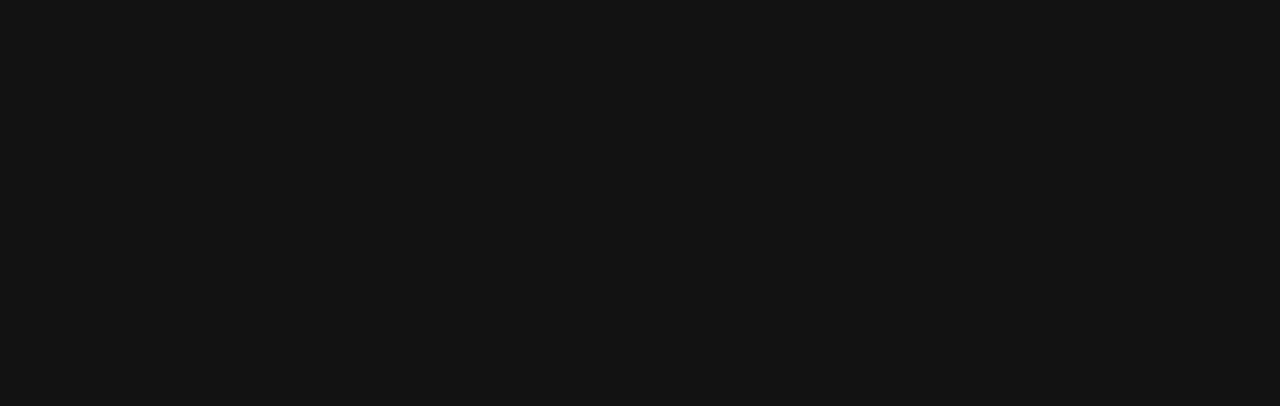
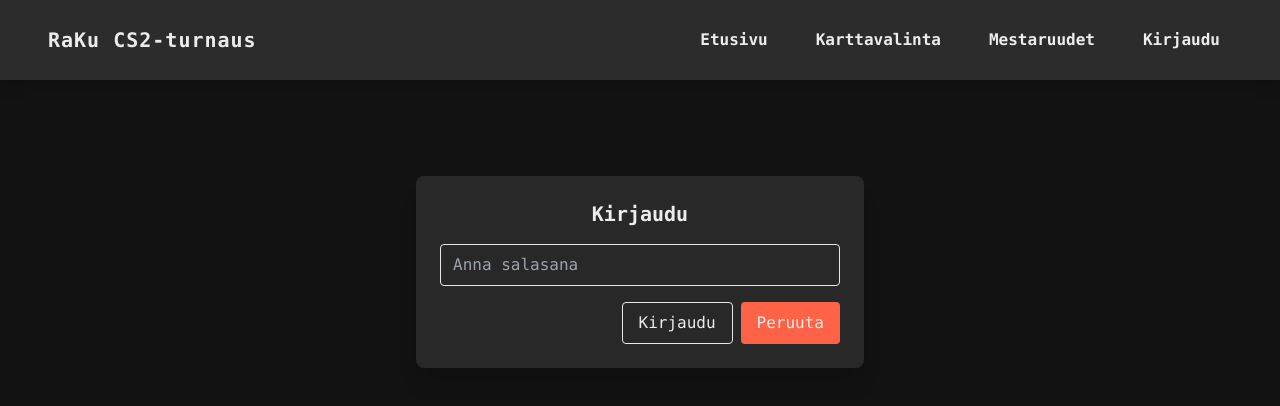
Before and after one commit to romurauta/testtest, a Nuxt app: page /login in a window 1280 px wide. Before the commit this address had no page. Shown: the top 406 px of the page. Built offline with nearby package versions, Linux system fonts and the light colour scheme.

Commit message:
Login added to header, pinia store installed

```diff
--- a/components/header.vue
+++ b/components/header.vue
@@ -31,12 +31,21 @@
           >
             Mestaruudet
           </NuxtLink>
+
+          <div v-if="!isLoggedIn" class="flex items-center">
+            <NuxtLink
+              to="/login"
+              class="text-white hover:text-cta px-3 py-4 rounded-md font-medium transition font-semibold"
+            >
+              Kirjaudu
+            </NuxtLink>
+          </div>
         </nav>
 
         <div class="sm:hidden">
           <button
             @click="toggleMenu"
-            class="p-2 rounded-md text-white hover:text-cta focus:outline-none focus:ring-2 focus:ring-offset-2 focus:ring-cta"
+            class="p-2 rounded-md text-white focus:outline-none"
           >
             <svg
               v-if="!menuOpen"
@@ -73,10 +82,7 @@
       </div>
     </div>
 
-    <nav
-      v-if="menuOpen"
-      class="sm:hidden border-t border-gray-700 bg-[#1c1c1c] pb-2"
-    >
+    <nav v-if="menuOpen" class="sm:hidden bg-smoke pb-2">
       <NuxtLink
         @click="toggleMenu"
         to="/"
@@ -101,17 +107,52 @@
       >
         Mestaruudet
       </NuxtLink>
+
+      <div v-if="!isLoggedIn">
+        <NuxtLink
+          to="/login"
+          class="block p-4 text-base font-medium text-white hover:bg-[#3a3a3a] hover:text-cta transition font-semibold w-full text-left"
+        >
+          Kirjaudu
+        </NuxtLink>
+      </div>
     </nav>
   </header>
 </template>
 
 <script setup>
-import { ref } from "vue";
+import { ref, defineEmits, defineProps } from "vue";
+import Login from "./login.vue"; // Lisää tämä rivi, jos et ole varma Nuxtin automaattisesta tuonnista
 
-// Mobiilivalikon tila
+// --- PROPS & EMITS ---
+
+const props = defineProps({
+  isLoggedIn: {
+    type: Boolean,
+    default: false,
+  },
+});
+
+const emit = defineEmits(["loggedIn", "logout"]);
+
+// --- REF-VIITTAUKSET MODAALIIN ---
+
 const menuOpen = ref(false);
 
 const toggleMenu = () => {
   menuOpen.value = !menuOpen.value;
 };
+
+const handleLoggedIn = () => {
+  emit("loggedIn");
+};
+
+const handleLogout = () => {
+  emit("logout");
+};
+
+const handleLogoutAndCloseMenu = () => {
+  handleLogout();
+  toggleMenu();
+};
 </script>
--- /dev/null
+++ b/components/login.vue
@@ -0,0 +1,106 @@
+<template>
+  <div>
+    <div
+      v-if="isOpen"
+      class="fixed inset-0 z-50 overflow-y-auto"
+      role="dialog"
+      aria-modal="true"
+    >
+      <div
+        class="fixed inset-0 bg-black bg-opacity-75 transition-opacity"
+        @click="close"
+      ></div>
+
+      <div
+        class="flex items-center justify-center min-h-screen px-4 text-center"
+      >
+        <div class="bg-smoke rounded-lg shadow-xl w-full max-w-md p-6 relative">
+          <h2 class="text-white text-xl font-semibold mb-4">Kirjaudu</h2>
+
+          <input
+            v-model="password"
+            type="password"
+            placeholder="Anna salasana"
+            class="w-full px-3 py-2 border rounded mb-4 bg-smoke text-white"
+            @keyup.enter="kirjauduSisaan"
+          />
+
+          <p v-if="error" class="text-red-500 text-sm mb-3">Väärä salasana</p>
+
+          <div class="flex justify-end space-x-2">
+            <button
+              @click="kirjauduSisaan"
+              class="px-4 py-2 border rounded hover:bg-lightSmoke text-white"
+            >
+              Kirjaudu
+            </button>
+            <button
+              @click="close"
+              class="px-4 py-2 bg-cta text-white rounded hover:bg-opacity-90"
+            >
+              Peruuta
+            </button>
+          </div>
+        </div>
+      </div>
+    </div>
+  </div>
+</template>
+
+<script setup>
+import { ref, defineEmits, defineExpose } from "vue"; // onMounted poistettu
+
+// Määritellään sallitut tapahtumat: loggedIn, loggedOut
+const emit = defineEmits(["loggedIn", "loggedOut"]);
+
+const isOpen = ref(false);
+const password = ref("");
+const error = ref(false);
+
+// AUTH_TOKEN_KEY - Avain poistettu, koska sitä ei enää käytetä
+
+// --- LOGIIKKA ---
+
+// onMounted-tarkistus poistettu, koska tilaa ei enää ladata localStorage:sta
+
+const open = () => {
+  isOpen.value = true;
+};
+
+const close = () => {
+  isOpen.value = false;
+  password.value = "";
+  error.value = false;
+};
+
+const kirjauduSisaan = () => {
+  // HUOM: Oikeassa sovelluksessa tekisit tässä API-kutsun palvelimelle
+  if (password.value === "mustang") {
+    // 1. Kirjautuminen onnistui
+    error.value = false;
+    close();
+
+    // 2. TALLENNA TOKEN LOCALSTORAGEEN - **POISTETTU**
+
+    // 3. Ilmoita vanhemmalle komponentille kirjautumisesta
+    emit("loggedIn");
+  } else {
+    // Virheellinen salasana
+    error.value = true;
+  }
+};
+
+// Uloskirjautumistoiminto
+const kirjauduUlos = () => {
+  // 1. POISTA TOKEN LOCALSTORAGESTA - **POISTETTU**
+
+  // 2. Ilmoita vanhemmalle komponentille uloskirjautumisesta
+  emit("loggedOut");
+};
+
+// Aseta open() ja kirjauduUlos() saataville ulkopuolelta
+defineExpose({
+  open,
+  kirjauduUlos,
+});
+</script>
--- a/nuxt.config.ts
+++ b/nuxt.config.ts
@@ -5,7 +5,7 @@
     "~/assets/css/main.css", // Oma CSS-tiedostosi
     "~/assets/css/tailwind.css", // Tailwindin CSS
   ],
-
+  modules: ["@pinia/nuxt"],
   postcss: {
     plugins: {
       tailwindcss: {},
@@ -17,4 +17,4 @@
   // plugins: ["~/plugins/firestore.js"],
 
   compatibilityDate: "2024-11-18",
-})
+});
--- a/pages/index.vue
+++ b/pages/index.vue
@@ -227,7 +227,6 @@
               </div>
             </div>
 
-            <!-- Modal for showing team players -->
             <transition appear name="modal">
               <div
                 v-if="naytaModal"
@@ -794,9 +793,9 @@
         <Playoffs :isLoggedIn="onKirjautunut" />
       </section>
     </div>
+    <!--
     <div class="flex justify-end container">
       <div class="text-white">
-        <!-- Näytetään joko Kirjaudu-painike tai salasana-kenttä ja painike -->
         <div v-if="!naytaSalasanaKentta">
           <button
             class="text-cta ml-2 px-4 py-1 border border-pig hover:bg-lightSmoke"
@@ -823,10 +822,14 @@
         </div>
       </div>
     </div>
+    -->
   </div>
 </template>
 
 <script>
+import { mapState, mapStores } from "pinia";
+import { useAuthStore } from "@/stores/auth";
+
 export default {
   data() {
     return {
@@ -879,7 +882,6 @@
 
       // Kirjautuminen
       salasana: "",
-      onKirjautunut: false,
       virhe: false,
       // Kirjautuminen
       joukkueet: [],
@@ -1067,6 +1069,19 @@
   },
   mounted() {
     this.haePlayoffsTiedot();
+    this.checkLoginStatus();
+  },
+  computed: {
+    // 1. Käytä mapStores tuomaan store objekti `authStore`
+    ...mapStores(useAuthStore),
+
+    // 2. Käytä mapState tuomaan getter 'kirjautumisTila'
+    //    nimellä 'onKirjautunut' suoraan komponentin computed-osioon
+    ...mapState(useAuthStore, {
+      onKirjautunut: "kirjautumisTila", // Nimi komonentissa: 'onKirjautunut', Nimi storeessa: 'kirjautumisTila'
+    }),
+
+    // Nyt voit käyttää 'onKirjautunut' suoraan templatessa
   },
   methods: {
     async haeTiedot() {
@@ -1209,15 +1224,6 @@
       this.naytaModal = false;
       this.modalJoukkue = "";
       this.joukkueenPelaajat = [];
-    },
-
-    kirjauduSisaan() {
-      if (this.salasana === "rantanen") {
-        this.onKirjautunut = true;
-        this.virhe = false;
-      } else {
-        this.virhe = true;
-      }
     },
 
     async haeOttelut() {
--- /dev/null
+++ b/pages/login.vue
@@ -0,0 +1,87 @@
+<template>
+  <Header />
+  <div class="flex items-center justify-center pt-24 px-4 text-center">
+    <div class="bg-smoke rounded-lg shadow-xl w-full max-w-md p-6 relative">
+      <div v-if="auth.onKirjautunut">
+        <h2 class="text-white text-xl font-semibold mb-4">Admin</h2>
+      </div>
+
+      <div v-else>
+        <h2 class="text-white text-xl font-semibold mb-4">Kirjaudu</h2>
+
+        <input
+          v-model="password"
+          type="password"
+          placeholder="Anna salasana"
+          class="w-full px-3 py-2 border rounded mb-4 bg-smoke text-white"
+          @keyup.enter="kirjauduSisaan"
+        />
+
+        <p v-if="error" class="text-red-500 text-sm mb-3">Väärä salasana</p>
+
+        <div class="flex justify-end space-x-2">
+          <button
+            @click="kirjauduSisaan"
+            class="px-4 py-2 border rounded hover:bg-lightSmoke text-white"
+          >
+            Kirjaudu
+          </button>
+          <button
+            @click="nollaaKentat"
+            class="px-4 py-2 bg-cta text-white rounded hover:bg-opacity-90"
+          >
+            Peruuta
+          </button>
+        </div>
+      </div>
+      <div v-if="auth.onKirjautunut">
+        <p class="text-white pb-6">
+          <NuxtLink
+            class="underline hover:text-cta underline-offset-2 mr-1"
+            to="/"
+            >Etusivulla</NuxtLink
+          >
+          pääset muokkaamaan tilastoja, sarjataulukkoa ja ottelun tuloksia.
+        </p>
+      </div>
+      <button
+        @click="kirjauduUlos"
+        class="px-4 py-2 bg-cta text-white rounded hover:bg-opacity-90"
+        v-if="auth.onKirjautunut"
+      >
+        Kirjaudu ulos
+      </button>
+    </div>
+  </div>
+</template>
+
+<script setup>
+import { ref } from "vue";
+import { useAuthStore } from "@/stores/auth";
+
+const auth = useAuthStore();
+
+const password = ref("");
+const error = ref(false);
+
+const kirjauduSisaan = () => {
+  if (password.value === "mustang") {
+    error.value = false;
+    auth.kirjauduSisaan();
+  } else {
+    error.value = true;
+  }
+};
+
+const kirjauduUlos = () => {
+  auth.kirjauduUlos();
+  // Varmistetaan, että lomakkeen tila nollataan myös uloskirjautumisen jälkeen
+  nollaaKentat();
+};
+
+// Uusi funktio "Peruuta"-painikkeelle
+const nollaaKentat = () => {
+  password.value = "";
+  error.value = false;
+};
+</script>
--- /dev/null
+++ b/plugins/pinia-persistedstate.client.js
@@ -0,0 +1,7 @@
+import piniaPluginPersistedstate from "pinia-plugin-persistedstate";
+
+// Nuxt ajaa tämän laajennuksen vain asiakaspuolella (client-side)
+export default defineNuxtPlugin(({ $pinia }) => {
+  // Käytä laajennusta Pinian kanssa
+  $pinia.use(piniaPluginPersistedstate);
+});
--- /dev/null
+++ b/stores/auth.js
@@ -0,0 +1,32 @@
+import { defineStore } from "pinia";
+
+export const useAuthStore = defineStore("auth", {
+  state: () => ({
+    // Aseta oletusarvo, joka toimii SSR:ssä
+    onKirjautunut: false,
+  }),
+
+  getters: {
+    kirjautumisTila: (state) => state.onKirjautunut,
+  },
+
+  actions: {
+    kirjauduSisaan() {
+      this.onKirjautunut = true;
+      // Persistointi-laajennus tallentaa tämän automaattisesti
+    },
+
+    kirjauduUlos() {
+      this.onKirjautunut = false;
+      // Persistointi-laajennus päivittää/poistaa tallennetun tilan
+    },
+  },
+
+  // ✨ UUSI OSA: Määrittele persistointi
+  persist: {
+    // Varmistetaan, että localStoragea käytetään vain selaimen puolella (client-side)
+    // process.client on Nuxt-ympäristössä true vain selaimessa
+    storage: process.client ? localStorage : undefined,
+    key: "authStatus",
+  },
+});
```
Also changed, not shown: package.json (+7 -1 lines), 1 other file (tests, documents, lock files or other folders). Lines whose indentation alone changed are shown as unchanged.
